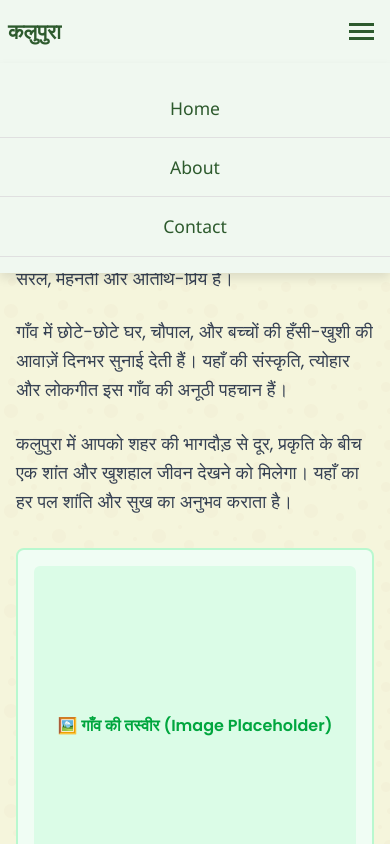
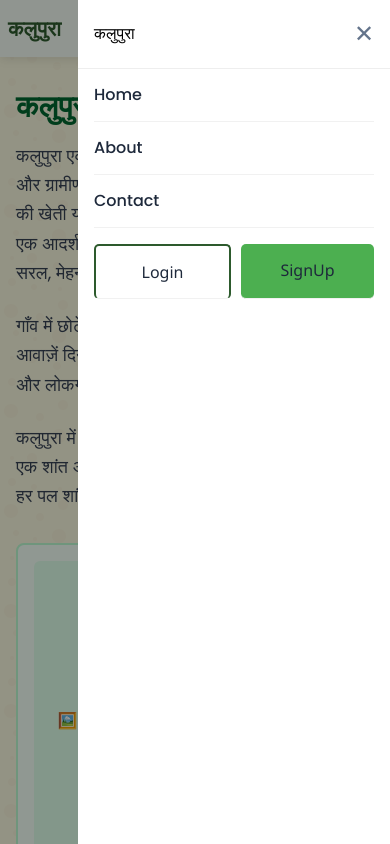
Before and after one commit to bhavy-sharma/Kalupura, a Next.js app in the folder client/: page /about in a window 390 px wide. Both pictures are taken after a click on the button "Toggle menu". Shown: the top 844 px of the page. Built offline with nearby package versions, Linux system fonts and the light colour scheme.

Commit message:
Header Updated

```diff
--- a/client/components/layout/Header.css
+++ b/client/components/layout/Header.css
@@ -272,3 +272,184 @@
 
   /* Optional: Show profile in mobile menu if needed (advanced) */
 }
+
+/* Profile Dropdown (Desktop) */
+.profile-menu {
+  position: absolute;
+  top: 100%;
+  right: 0;
+  background: white;
+  border: 1px solid #e2e8f0;
+  border-radius: 12px;
+  box-shadow: 0 10px 25px -5px rgba(0,0,0,0.1);
+  padding: 16px;
+  width: 240px;
+  z-index: 50;
+  margin-top: 8px;
+}
+
+.profile-user-info {
+  padding-bottom: 12px;
+  border-bottom: 1px solid #eee;
+  margin-bottom: 8px;
+}
+
+.profile-name {
+  font-weight: 600;
+  color: #1e293b;
+  display: block;
+}
+
+.profile-role-badge {
+  font-size: 0.75rem;
+  padding: 2px 8px;
+  border-radius: 20px;
+  background: #f1f5f9;
+  color: #475569;
+  margin-top: 4px;
+  display: inline-block;
+}
+
+.role-admin { background: #dcfce7; color: #166534; }
+.role-headOFFamily { background: #dbeafe; color: #1d4ed8; }
+.role-member { background: #fef3c7; color: #92400e; }
+
+.profile-menu-link,
+.logout-btn,
+.mobile-menu-link,
+.mobile-logout-btn {
+  display: block;
+  width: 100%;
+  text-align: left;
+  padding: 10px 12px;
+  border-radius: 8px;
+  margin-top: 6px;
+  font-weight: 500;
+  text-decoration: none;
+  transition: background 0.2s;
+}
+
+.profile-menu-link:hover,
+.mobile-menu-link:hover {
+  background: #f8fafc;
+  color: #1e40af;
+}
+
+.logout-btn,
+.mobile-logout-btn {
+  background: #fee2e2;
+  color: #b91c1c;
+  border: none;
+  cursor: pointer;
+}
+
+.logout-btn:hover,
+.mobile-logout-btn:hover {
+  background: #fecaca;
+}
+
+/* Mobile Menu */
+.mobile-menu-overlay {
+  position: fixed;
+  top: 0;
+  left: 0;
+  width: 100%;
+  height: 100%;
+  background: rgba(0,0,0,0.4);
+  z-index: 100;
+  display: flex;
+  justify-content: flex-end;
+}
+
+.mobile-menu-content {
+  background: white;
+  width: 80%;
+  max-width: 320px;
+  height: 100%;
+  overflow-y: auto;
+}
+
+.mobile-menu-header {
+  display: flex;
+  justify-content: space-between;
+  align-items: center;
+  padding: 16px;
+  border-bottom: 1px solid #eee;
+}
+
+.close-mobile-menu {
+  background: none;
+  border: none;
+  font-size: 1.5rem;
+  cursor: pointer;
+  color: #64748b;
+}
+
+.mobile-nav-list {
+  list-style: none;
+  padding: 0;
+  margin: 0;
+}
+
+.mobile-nav-list li {
+  padding: 0 16px;
+}
+
+.mobile-nav-list a,
+.mobile-nav-list button {
+  display: block;
+  padding: 14px 0;
+  text-decoration: none;
+  color: #1e293b;
+  font-weight: 500;
+  border-bottom: 1px solid #f1f1f1;
+}
+
+.mobile-profile-section {
+  padding: 16px !important;
+  background: #f8fafc;
+  margin-top: 12px;
+  border-radius: 12px;
+}
+
+.mobile-auth-buttons {
+  display: flex;
+  gap: 10px;
+  margin-top: 16px;
+}
+
+.mobile-auth-buttons .btn {
+  flex: 1;
+  text-align: center;
+}
+
+/* Responsive Utilities */
+.desktop-only {
+  display: block;
+}
+
+@media (max-width: 768px) {
+  .desktop-only {
+    display: none !important;
+  }
+
+  .mobile-menu-btn {
+    display: flex;
+    flex-direction: column;
+    justify-content: space-around;
+    width: 30px;
+    height: 30px;
+    background: transparent;
+    border: none;
+    cursor: pointer;
+    padding: 0;
+    z-index: 60;
+  }
+
+  .mobile-menu-btn span {
+    width: 100%;
+    height: 2px;
+    background: #1e293b;
+    border-radius: 2px;
+  }
+}
--- a/client/components/layout/Header.jsx
+++ b/client/components/layout/Header.jsx
@@ -40,42 +40,53 @@ const Header = () => {
     setIsLoggedIn(false);
     setUser(null);
     setIsProfileOpen(false);
+    setIsMenuOpen(false); // Close mobile menu on logout
     window.location.href = '/';
   };
 
-  // ✅ Condition: Show "Chat" only if user is logged in AND isEnabled is true
   const shouldShowChat = isLoggedIn && user?.isEnabled === true;
+  const canAddMember = isLoggedIn && (user?.role === 'admin' || user?.role === 'headOFFamily');
+
+  // Close menus when clicking outside (optional enhancement)
+  useEffect(() => {
+    const handleClickOutside = () => {
+      if (isProfileOpen) setIsProfileOpen(false);
+      if (isMenuOpen) setIsMenuOpen(false);
+    };
+    window.addEventListener('click', handleClickOutside);
+    return () => window.removeEventListener('click', handleClickOutside);
+  }, [isProfileOpen, isMenuOpen]);
 
   return (
     <header className="website-header">
       <div className="header-container">
         {/* Logo */}
         <div className="logo">
-          <Link href="/">
+          <Link href="/" onClick={() => setIsMenuOpen(false)}>
             <h1>कलुपुरा</h1>
           </Link>
         </div>
 
-        {/* Navigation Menu */}
-        <nav className={`nav-menu ${isMenuOpen ? 'nav-menu-open' : ''}`}>
+        {/* Desktop Navigation */}
+        <nav className="nav-menu desktop-only">
           <ul>
             <li><Link href="/">Home</Link></li>
             <li><Link href="/about">About</Link></li>
-            {/* ✅ Show Chat only if enabled */}
-            {shouldShowChat && (
-              <li><Link href="/chat">Chat</Link></li>
-            )}
+            {shouldShowChat && <li><Link href="/chat">Chat</Link></li>}
             <li><Link href="/contact">Contact</Link></li>
           </ul>
         </nav>
 
-        {/* Auth Section */}
-        <div className="auth-section">
+        {/* Desktop Auth (Profile) */}
+        <div className="auth-section desktop-only">
           {isLoggedIn ? (
             <div className="profile-dropdown">
               <button
                 className="profile-btn"
-                onClick={() => setIsProfileOpen(!isProfileOpen)}
+                onClick={(e) => {
+                  e.stopPropagation();
+                  setIsProfileOpen(!isProfileOpen);
+                }}
                 aria-label="Profile menu"
               >
                 👤
@@ -83,13 +94,21 @@ const Header = () => {
               {isProfileOpen && (
                 <div className="profile-menu">
                   <div className="profile-user-info">
-                    <span className="profile-name">
-                      {user?.name || 'User'}
-                    </span>
-                    <span className="profile-role">
-                      ({user?.role === 'admin' ? 'Admin' : 'Member'})
+                    <span className="profile-name">{user?.name || 'User'}</span>
+                    <span className={`profile-role-badge role-${user?.role || 'member'}`}>
+                      {user?.role === 'admin' ? 'Admin' :
+                       user?.role === 'headOFFamily' ? 'Head of Family' : 'Member'}
                     </span>
                   </div>
+                  {canAddMember && (
+                    <Link
+                      href="/add-member"
+                      className="profile-menu-link"
+                      onClick={() => setIsProfileOpen(false)}
+                    >
+                      ➕ Add Member
+                    </Link>
+                  )}
                   <button onClick={handleLogout} className="logout-btn">
                     🚪 Logout
                   </button>
@@ -107,7 +126,11 @@ const Header = () => {
         {/* Mobile Menu Button */}
         <button
           className="mobile-menu-btn"
-          onClick={() => setIsMenuOpen(!isMenuOpen)}
+          onClick={(e) => {
+            e.stopPropagation();
+            setIsMenuOpen(!isMenuOpen);
+            setIsProfileOpen(false);
+          }}
           aria-label="Toggle menu"
         >
           <span></span>
@@ -116,6 +139,65 @@ const Header = () => {
         </button>
       </div>
 
+      {/* Mobile Menu (Full Overlay or Slide-in) */}
+      {isMenuOpen && (
+        <div className="mobile-menu-overlay" onClick={() => setIsMenuOpen(false)}>
+          <div
+            className="mobile-menu-content"
+            onClick={(e) => e.stopPropagation()}
+          >
+            <div className="mobile-menu-header">
+              <Link href="/" onClick={() => setIsMenuOpen(false)}>
+                <h2>कलुपुरा</h2>
+              </Link>
+              <button onClick={() => setIsMenuOpen(false)} className="close-mobile-menu">
+                ✕
+              </button>
+            </div>
+
+            <ul className="mobile-nav-list">
+              <li><Link href="/" onClick={() => setIsMenuOpen(false)}>Home</Link></li>
+              <li><Link href="/about" onClick={() => setIsMenuOpen(false)}>About</Link></li>
+              {shouldShowChat && (
+                <li><Link href="/chat" onClick={() => setIsMenuOpen(false)}>Chat</Link></li>
+              )}
+              <li><Link href="/contact" onClick={() => setIsMenuOpen(false)}>Contact</Link></li>
+
+              {/* Mobile Auth Section */}
+              {isLoggedIn ? (
+                <li className="mobile-profile-section">
+                  <div className="profile-info">
+                    <span className="profile-name">{user?.name}</span>
+                    <span className={`profile-role-badge role-${user?.role || 'member'}`}>
+                      {user?.role === 'admin' ? 'Admin' :
+                       user?.role === 'headOFFamily' ? 'Head of Family' : 'Member'}
+                    </span>
+                  </div>
+                  {canAddMember && (
+                    <Link
+                      href="/add-member"
+                      className="mobile-menu-link"
+                      onClick={() => setIsMenuOpen(false)}
+                    >
+                      ➕ Add Member
+                    </Link>
+                  )}
+                  <button onClick={handleLogout} className="mobile-logout-btn">
+                    🚪 Logout
+                  </button>
+                </li>
+              ) : (
+                <li className="mobile-auth-buttons">
+                  <Link href="/login" className="btn login-btn" onClick={() => setIsMenuOpen(false)}>Login</Link>
+                  <Link href="/signup" className="btn signup-btn" onClick={() => setIsMenuOpen(false)}>SignUp</Link>
+                </li>
+              )}
+            </ul>
+          </div>
+        </div>
+      )}
+
+      {/* Desktop Profile Dropdown Backdrop */}
       {isProfileOpen && (
         <div
           className="dropdown-backdrop"
```
